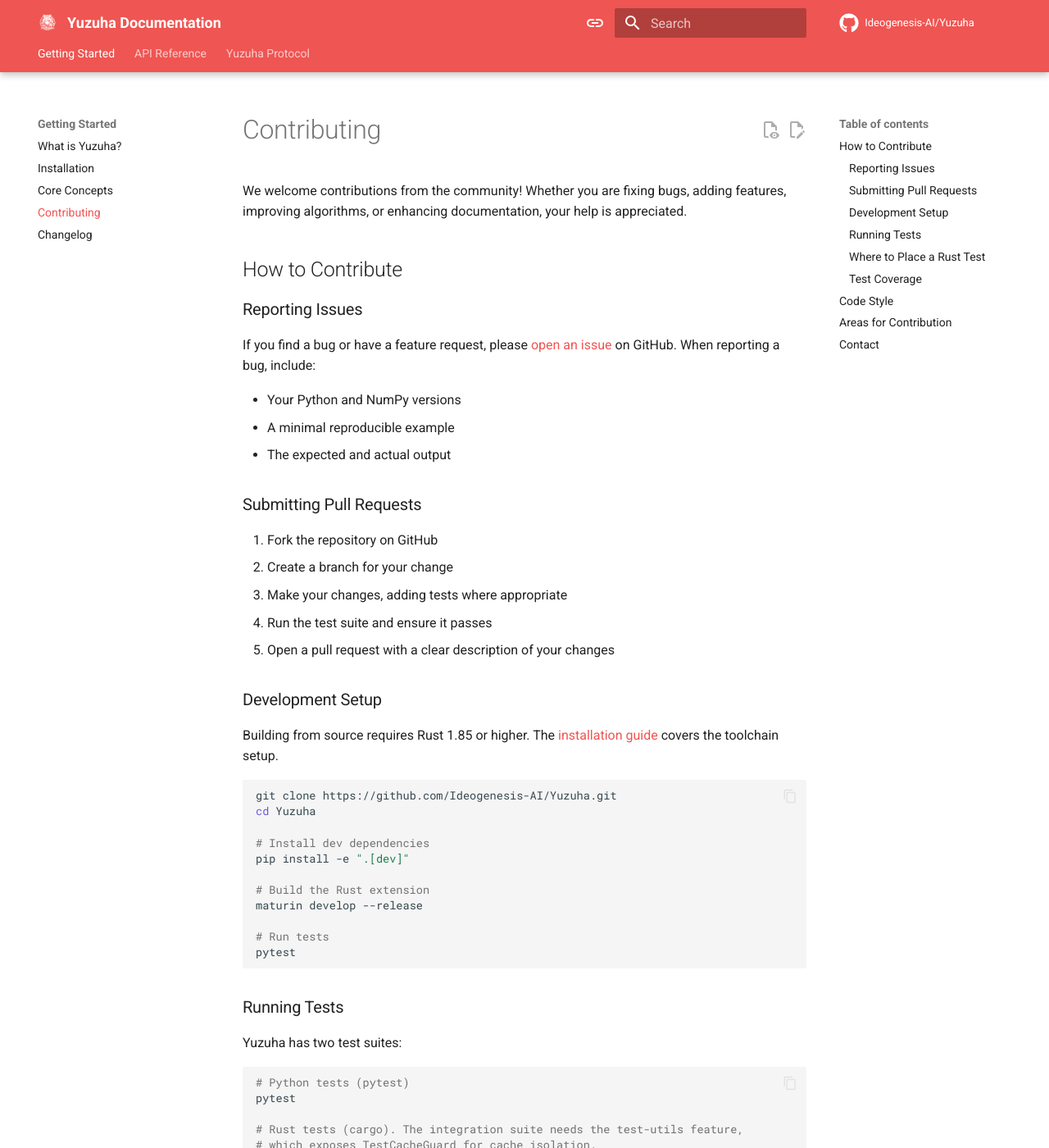
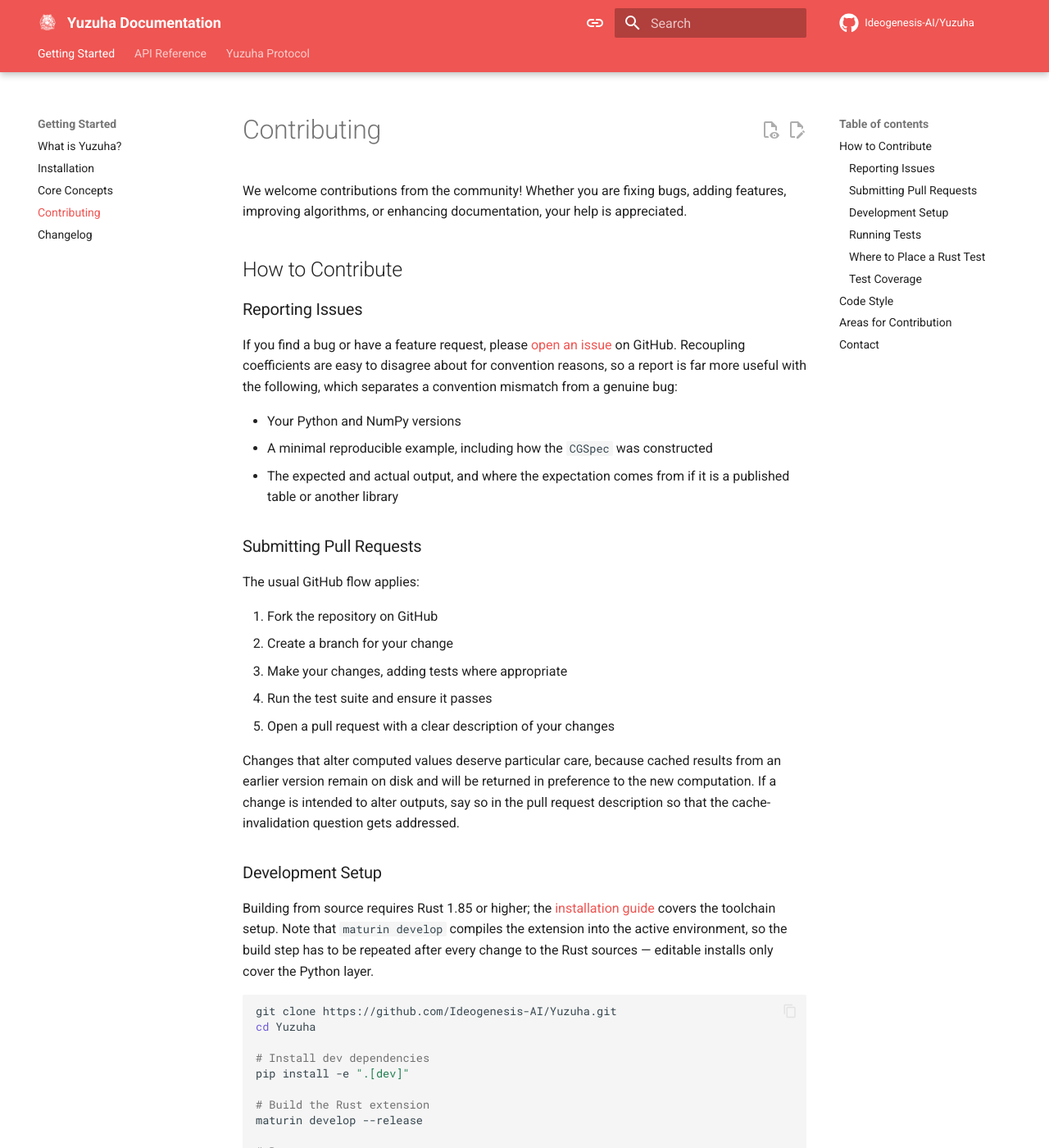
Before and after one commit to Ideogenesis-AI/Yuzuha, an MkDocs documentation site: the page built from docs/getting-started/contributing.md, in a window 1280 px wide and 1400 px high. Shown: the whole window at 82% size. Built offline with MkDocs 1.6.1 and Material for MkDocs 9.7.7, drawn with Linux system fonts in a browser that asks for light colours; comment, search, counter and statistics services are not loaded; some of the changed text lies outside the part shown.

Commit message:
Even out the prose density of the Getting Started pages
The early sections of these pages were terse to the point of being unhelpful while the
later ones, added afterwards, carried proper explanation; a reader met bare bullet lists
in Reporting Issues and Code Style and then dense multi-paragraph prose about Rust test
placement a screen later. Brought the thin sections up to the same moderate density by
saying what each list is for and what a contributor is expected to do about it, including
the cache-invalidation question that a value-changing patch has to answer and the reason
the NumPy floor is a hard one. No guidance was changed, only stated.

````diff
--- a/docs/getting-started/contributing.md
+++ b/docs/getting-started/contributing.md
@@ -8,14 +8,18 @@ improving algorithms, or enhancing documentation, your help is appreciated.
 ### Reporting Issues
 
 If you find a bug or have a feature request, please
-[open an issue](https://github.com/Ideogenesis-AI/Yuzuha/issues) on GitHub. When reporting
-a bug, include:
+[open an issue](https://github.com/Ideogenesis-AI/Yuzuha/issues) on GitHub. Recoupling
+coefficients are easy to disagree about for convention reasons, so a report is far more
+useful with the following, which separates a convention mismatch from a genuine bug:
 
 - Your Python and NumPy versions
-- A minimal reproducible example
-- The expected and actual output
+- A minimal reproducible example, including how the `CGSpec` was constructed
+- The expected and actual output, and where the expectation comes from if it is a
+  published table or another library
 
 ### Submitting Pull Requests
+
+The usual GitHub flow applies:
 
 1. Fork the repository on GitHub
 2. Create a branch for your change
@@ -23,9 +27,18 @@ a bug, include:
 4. Run the test suite and ensure it passes
 5. Open a pull request with a clear description of your changes
 
+Changes that alter computed values deserve particular care, because cached results from
+an earlier version remain on disk and will be returned in preference to the new
+computation. If a change is intended to alter outputs, say so in the pull request
+description so that the cache-invalidation question gets addressed.
+
 ### Development Setup
 
-Building from source requires Rust 1.85 or higher. The [installation guide](installation.md) covers the toolchain setup.
+Building from source requires Rust 1.85 or higher; the
+[installation guide](installation.md) covers the toolchain setup. Note that `maturin
+develop` compiles the extension into the active environment, so the build step has to
+be repeated after every change to the Rust sources — editable installs only cover
+the Python layer.
 
 ```bash
 git clone https://github.com/Ideogenesis-AI/Yuzuha.git
@@ -120,10 +133,17 @@ nothing in the crate ever constructs on a path reachable from Python.
 
 ## Code Style
 
-- **Rust**: Follow `rustfmt` formatting (`cargo fmt`)
-- **Python**: Follow PEP 8
+Formatting is not checked automatically, so run the formatter yourself before opening a
+pull request rather than relying on review to catch it:
+
+- **Rust**: `rustfmt` defaults, applied with `cargo fmt`
+- **Python**: PEP 8, with the surrounding file's existing conventions taking precedence
+  where they differ
 
 ## Areas for Contribution
+
+Contributions are welcome anywhere, but these are the areas where help would make the
+most difference right now:
 
 - **Performance**: Algorithmic improvements to CG basis construction or OM enumeration
 - **Testing**: Additional edge cases or stress tests
````
Also changed, not shown: docs/getting-started/core-concepts.md (+4 -0 lines), docs/getting-started/installation.md (+9 -0 lines).
